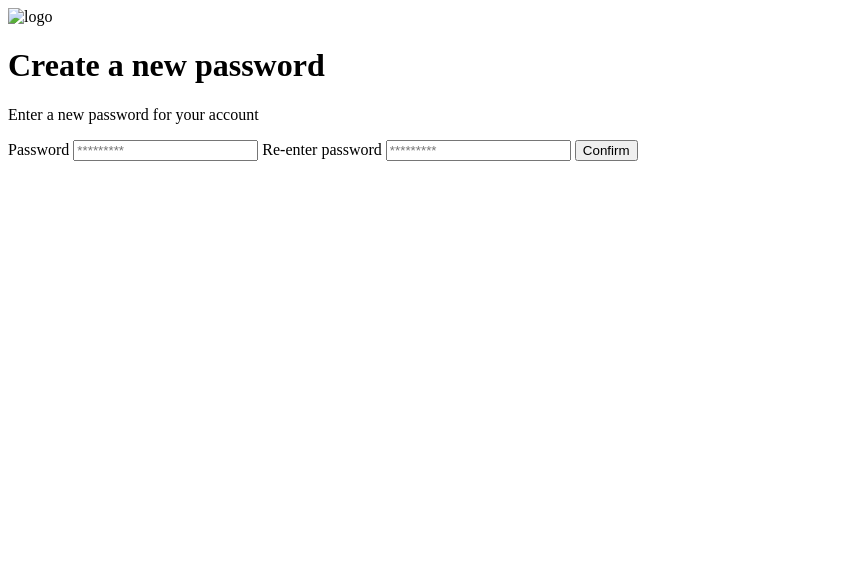
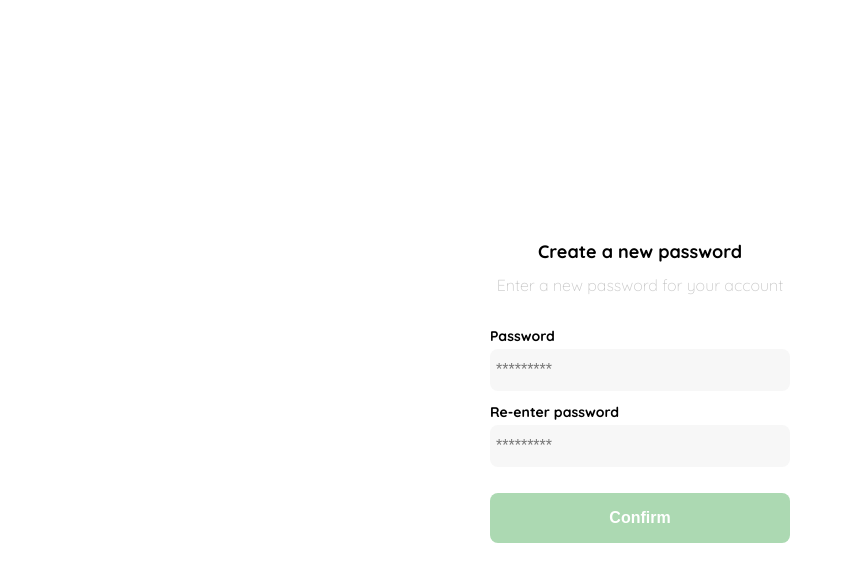
Before and after one commit to JairoxDCh/YardSale, a plain HTML site: page front-end-developer-1/clase1.html in a window 1280 px wide. Shown: the whole page, without its empty margins (0-845 px from the left). Drawn offline with Linux system fonts and the light colour scheme.

Commit message:
Clase 6 - estilizar todo CSS

```diff
--- a/front-end-developer-1/clase1.html
+++ b/front-end-developer-1/clase1.html
@@ -4,15 +4,102 @@
     <meta charset="UTF-8" />
     <meta http-equiv="X-UA-Compatible" content="IE=edge" />
     <meta name="viewport" content="width=device-width, initial-scale=1.0" />
+    <link rel="preconnect" href="https://fonts.googleapis.com" />
+    <link rel="preconnect" href="https://fonts.gstatic.com" crossorigin />
+    <link
+      href="https://fonts.googleapis.com/css2?family=Quicksand:wght@300;500;700&display=swap"
+      rel="stylesheet"
+    />
+    <title>Document</title>
     <style>
-
+        :root {
+        --very-light-pink: #c7c7c7;
+        --white: #ffffff;
+        --text-input-field: #f7f7f7;
+        --black: #000000;
+        --hospital-green: #acd9b2;
+        --sm: 14px;
+        --md: 16px;
+        --lg: 18px;
+      }
+        body {
+            margin: 0;
+            font-family: 'Quicksand', sans-serif;
+        }
+        .login {
+            width: 100%;
+            height: 100vh;
+            display: grid;  /* Centrar con grid y luego con place items */
+            place-items: center;
+        }
+        .form-container {
+            display: grid;
+            grid-template-rows: auto 1fr auto;
+            width: 300px;
+        }
+        .logo {
+            width: 150px;
+            margin-bottom: 48px;
+            justify-self: center;
+            display: none;
+        }
+        .title {
+            font-size: var(--lg);
+            margin-bottom: 12px;
+            text-align: center;
+        }
+        .subtitle {
+            color: var(--very-light-pink);
+            font-size: var(--md);
+            font-weight: 300;
+            margin-top: 0;
+            margin-bottom: 32px;
+            text-align: center;
+        }
+        .label {
+            font-size: var(--sm);
+            font-weight: bold;
+            margin-bottom: 4px;
+        }
+        .input {
+            background-color: var(--text-input-field);
+            border: none;
+            border-radius: 8px;
+            height: 30px;
+            font-size: var(--md);
+            padding: 6px;
+            margin-bottom: 12px;
+        }
+        .form {
+            display: flex;
+            flex-direction: column;
+        }
+        .primary-button {
+            background-color: var(--hospital-green);
+            border-radius: 8px;
+            border: none;
+            color: var(--white);
+            width: 100%;
+            cursor: pointer;
+            font-size: var(--md);
+            font-weight: bold;
+            height: 50px;
+        }
+        .login-button {
+            margin-top: 14px;
+            margin-bottom: 30px;
+        }
+        @media (max-width: 640px) {
+            .logo{
+                display: block;
+            }
+        }
     </style>
-    <title>Document</title>
   </head>
   <body>
     <div class="login">
       <div class="form-container">
-          <img src="" alt="logo" class="logo">
+          <img src="./logos/logo_yard_sale.svg" alt="logo" class="logo">
 
           <h1 class="title">Create a new password</h1>
           <p class="subtitle">Enter a new password for your account</p>
```
Also changed, not shown: front-end-developer-1/Icons/bt_add_to_cart.svg (renamed from front-end-developer-1/Platzi_YardSale_Icons/bt_add_to_cart.svg), front-end-developer-1/Icons/bt_added_to_cart.svg (renamed from front-end-developer-1/Platzi_YardSale_Icons/bt_added_to_cart.svg), front-end-developer-1/Icons/email.svg (renamed from front-end-developer-1/Platzi_YardSale_Icons/email.svg), front-end-developer-1/Icons/flechita.svg (renamed from front-end-developer-1/Platzi_YardSale_Icons/flechita.svg), front-end-developer-1/Icons/icon_close.png (renamed from front-end-developer-1/Platzi_YardSale_Icons/icon_close.png), front-end-developer-1/Icons/icon_menu.svg (renamed from front-end-developer-1/Platzi_YardSale_Icons/icon_menu.svg), front-end-developer-1/Icons/icon_shopping_cart.svg (renamed from front-end-developer-1/Platzi_YardSale_Icons/icon_shopping_cart.svg), front-end-developer-1/Icons/icon_shopping_cart_notification.svg (renamed from front-end-developer-1/Platzi_YardSale_Icons/icon_shopping_cart_notification.svg), front-end-developer-1/logos/favicon_bota_fora.svg (renamed from front-end-developer-1/Platzi_YardSale_Logos/favicon_bota_fora.svg), front-end-developer-1/logos/favicon_yard_sale.svg (renamed from front-end-developer-1/Platzi_YardSale_Logos/favicon_yard_sale.svg), front-end-developer-1/logos/logo_bota_fora.svg (renamed from front-end-developer-1/Platzi_YardSale_Logos/logo_bota_fora.svg), front-end-developer-1/logos/logo_yard_sale.svg (renamed from front-end-developer-1/Platzi_YardSale_Logos/logo_yard_sale.svg).
